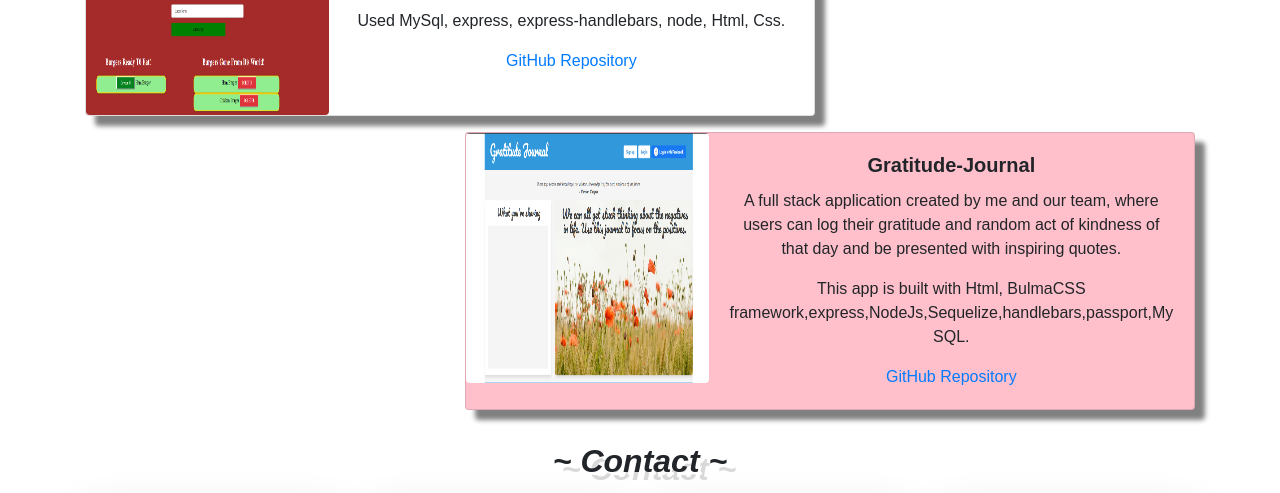
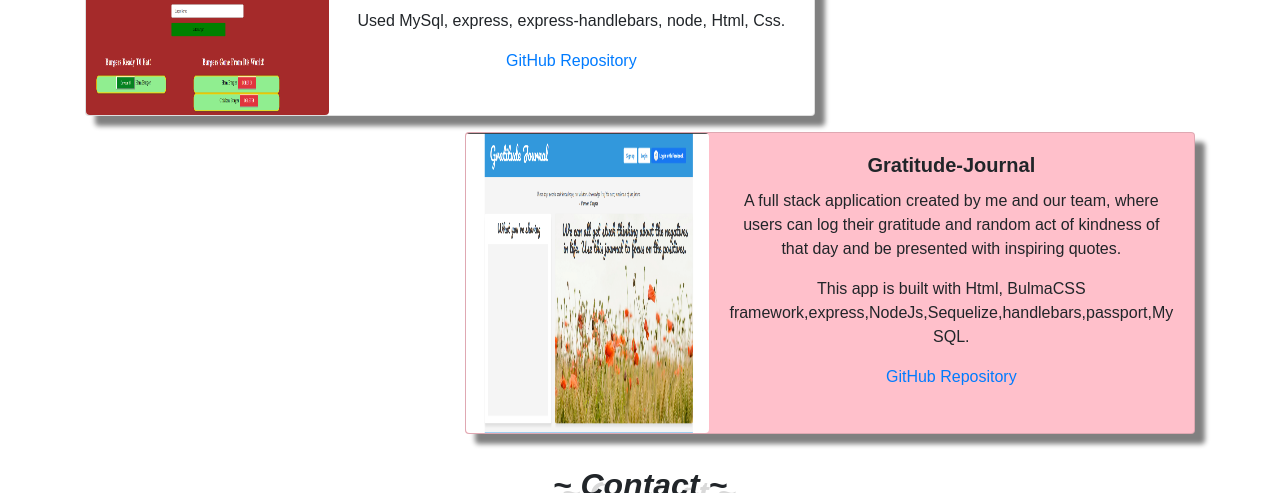
Before and after one commit to vasavi245/updated-portfolio, a plain HTML site: page index.html in a window 1280 px wide. Shown: the part 2457-2950 px from the top of the page. Drawn offline with nearby package versions, Linux system fonts and the light colour scheme.

Commit message:
updated with project 2

```diff
--- a/index.html
+++ b/index.html
@@ -261,7 +261,7 @@
               <div class="col-md-4 hover-img">
                   <!--Image links to the website-->
                   <a href="https://safe-dawn-22162.herokuapp.com/" target="_blank">
-                  <img class="card-img rounded" src="PROJECT2.PNG" height="250" width="400" alt="projectImage" />
+                  <img class="card-img rounded" src="PROJECT2.PNG" height="300" width="400" alt="projectImage" />
                   </a>
               </div>
               <div class="col-md-8">
```
